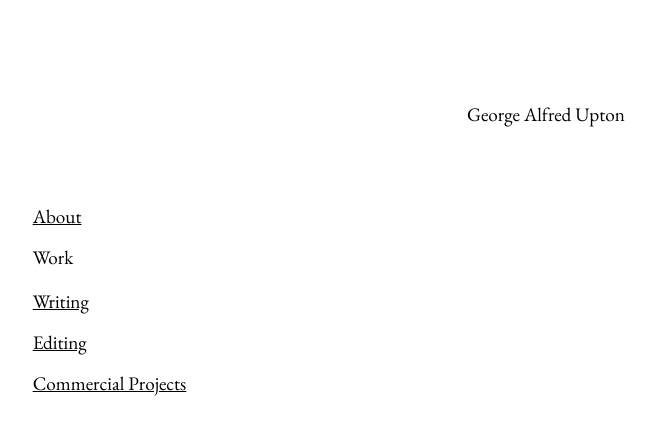
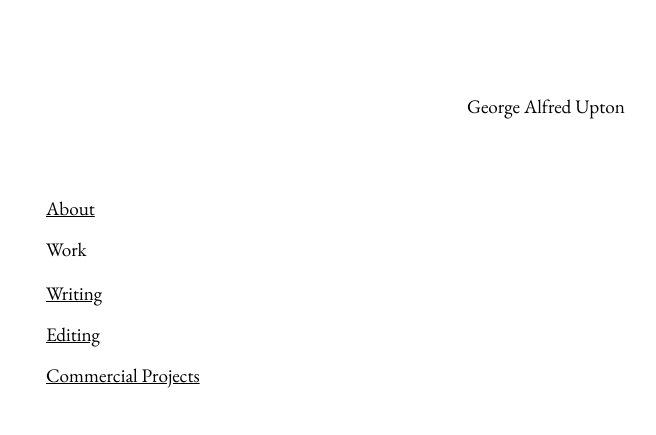
Before and after one commit to GAUpton/gaupton.github.io, a Jekyll site: the page built from index.md, in a window 1280 px wide. Shown: the top 435 px of the page, without its empty margins (94-750 px from the left). Built offline with Jekyll 4.4.1, drawn with Linux system fonts in a browser that asks for light colours.

Commit message:
Constrain page width with max-width
- 150 characters wide max
- Centre with `margin: 0 auto;`

```diff
--- a/assets/css/style.css
+++ b/assets/css/style.css
@@ -91,6 +91,8 @@ tbody tr:hover {
   body {
     display: grid;
     grid-template-columns: repeat(12, 1fr);
+    max-width: 150ch;
+    margin: 0 auto;
   }
 
   body > header {
```
